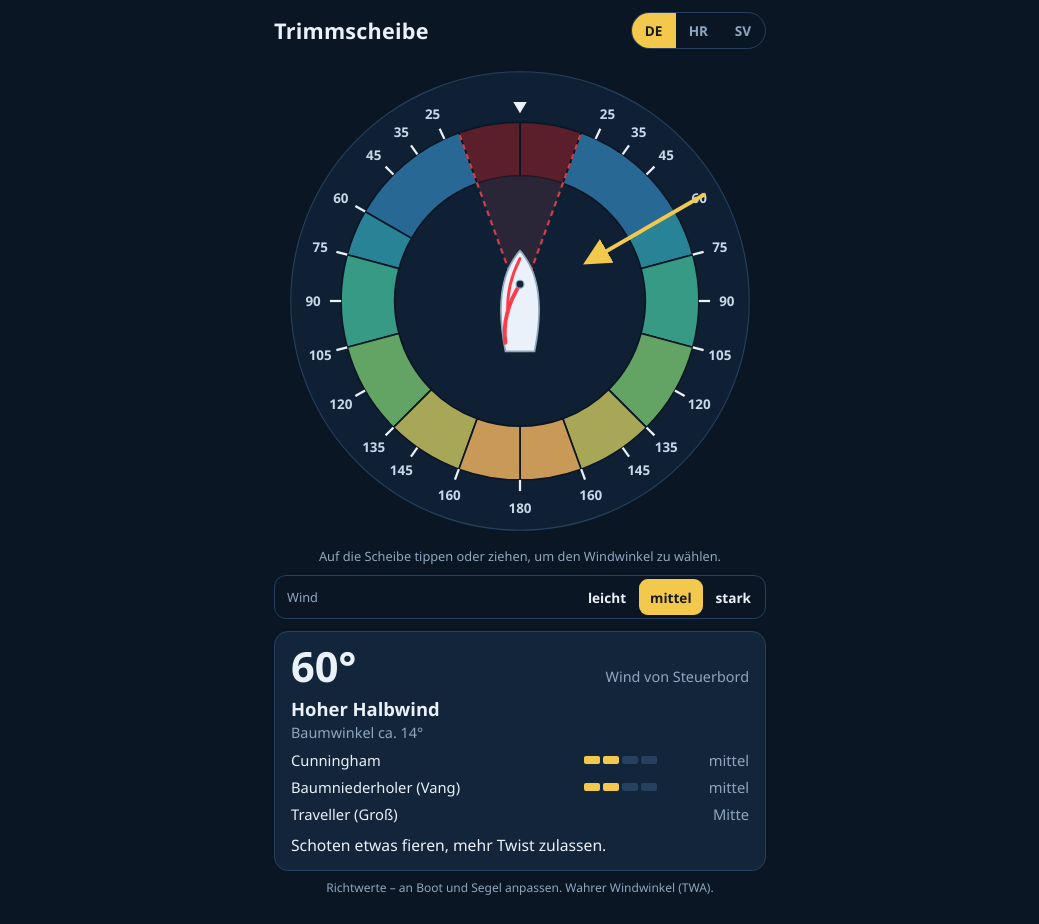
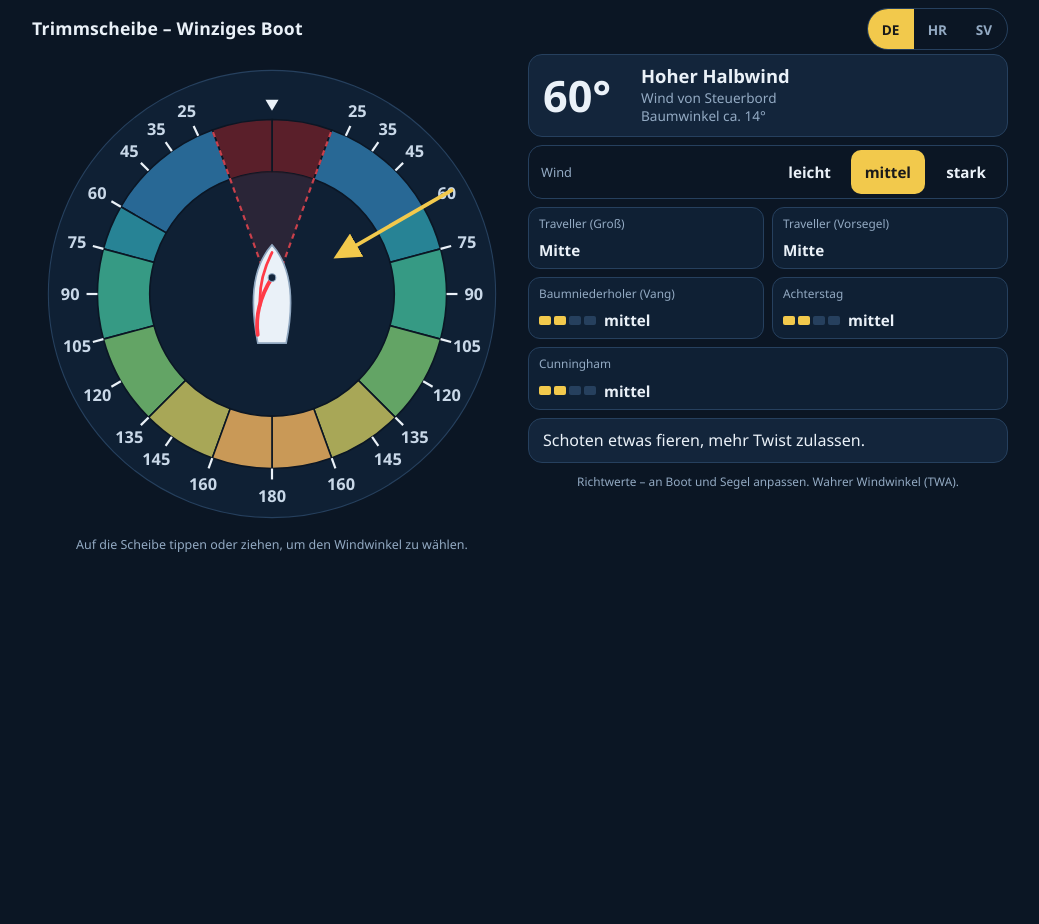
Before and after one commit to trimarinus/trimdisk, a plain HTML site: page index.html in a window 1280 px wide. Shown: the whole page, without its empty margins (120-1159 px from the left). After the commit the page ends 800 px from the top, so only its background shows below. Drawn offline with Linux system fonts and the light colour scheme.

Commit message:
Add files via upload

```diff
--- a/index.html
+++ b/index.html
@@ -2,56 +2,73 @@
 <html lang="de">
 <head>
 <meta charset="utf-8">
-<title>Trimmscheibe</title>
+<title>Trimmscheibe – Winziges Boot</title>
 <meta name="viewport" content="width=device-width, initial-scale=1, viewport-fit=cover">
 <meta name="apple-mobile-web-app-capable" content="yes">
 <meta name="mobile-web-app-capable" content="yes">
 <meta name="theme-color" content="#0b1624">
+<link rel="manifest" href="manifest.webmanifest">
+<link rel="apple-touch-icon" href="icon-180.png">
+<meta name="apple-mobile-web-app-title" content="Trim-disk">
+<meta name="apple-mobile-web-app-status-bar-style" content="black-translucent">
 <style>
 :root{
-  --bg:#0b1624; --panel:#13253b; --line:#26405e; --text:#eaf1f8; --mute:#8fa6bf;
-  --wind:#f2c94c; --nogo:#c9404b; --nogo-bg:#5a1f2a;
-  --z1:#2b6f9e; --z2:#2a8c9e; --z3:#3aa58b; --z4:#6bb06a; --z5:#b5b35a; --z6:#d9a45a;
+  --bg:#0b1624; --panel:#13253b; --inset:#0f2034; --line:#26405e; --text:#eaf1f8; --mute:#93aac3;
+  --wind:#f2c94c;
 }
 *{box-sizing:border-box;-webkit-tap-highlight-color:transparent}
-html,body{margin:0;background:var(--bg);color:var(--text);
+html{-webkit-text-size-adjust:100%;text-size-adjust:100%}
+html,body{margin:0;background:var(--bg);color:var(--text);overscroll-behavior:none;
   font-family:"Avenir Next","Segoe UI",Roboto,system-ui,sans-serif}
-body{padding:max(12px,env(safe-area-inset-top)) 14px max(16px,env(safe-area-inset-bottom));
-  max-width:520px;margin:0 auto;-webkit-user-select:none;user-select:none}
-header{display:flex;align-items:center;justify-content:space-between;gap:10px;margin-bottom:6px}
-h1{font-size:1.35rem;margin:0;font-weight:700;letter-spacing:.01em}
+body{padding:max(8px,env(safe-area-inset-top)) max(12px,env(safe-area-inset-right)) max(14px,env(safe-area-inset-bottom)) max(12px,env(safe-area-inset-left));
+  max-width:520px;margin:0 auto;-webkit-user-select:none;user-select:none;touch-action:manipulation}
+header{display:flex;align-items:center;justify-content:space-between;gap:10px;margin-bottom:4px}
+h1{font-size:1.1rem;line-height:1.2;margin:0;font-weight:700;letter-spacing:.01em;min-width:0}
 .langs{display:flex;border:1px solid var(--line);border-radius:999px;overflow:hidden}
-.langs button{background:none;border:0;color:var(--mute);font:inherit;font-weight:600;font-size:.85rem;
-  padding:8px 13px;min-width:44px;cursor:pointer}
+.langs button{background:none;border:0;color:var(--mute);font:inherit;font-weight:700;font-size:.85rem;
+  padding:0 14px;min-width:46px;min-height:40px;cursor:pointer}
 .langs button[aria-pressed="true"]{background:var(--wind);color:#1a1a1a}
-#disc{width:100%;height:auto;display:block;touch-action:none;cursor:pointer}
-.hint{color:var(--mute);font-size:.8rem;text-align:center;margin:0 0 10px}
-.card{background:var(--panel);border:1px solid var(--line);border-radius:14px;padding:14px 16px}
-.top{display:flex;align-items:baseline;justify-content:space-between;gap:10px}
-.deg{font-size:2.6rem;font-weight:700;line-height:1;font-variant-numeric:tabular-nums}
-.side{color:var(--mute);font-size:.9rem;text-align:right}
-.zone{font-size:1.15rem;font-weight:700;margin:8px 0 2px}
-.boom{color:var(--mute);font-size:.9rem;margin-bottom:8px}
-.ctl{display:flex;flex-wrap:wrap;gap:8px;margin:0 0 12px}
-.seg{display:flex;align-items:center;gap:2px;border:1px solid var(--line);border-radius:12px;padding:3px 3px 3px 12px;flex:1 1 220px}
+
+#disc{display:block;width:min(100%,58vh);width:min(100%,58svh);height:auto;margin:0 auto;touch-action:none;cursor:pointer}
+.hint{color:var(--mute);font-size:.78rem;text-align:center;margin:2px 0 8px}
+.hint.off{visibility:hidden}
+
+.card{background:var(--panel);border:1px solid var(--line);border-radius:14px;padding:10px 14px}
+.status{display:flex;align-items:center;gap:14px}
+.deg{font-size:2.7rem;font-weight:800;line-height:1;font-variant-numeric:tabular-nums;min-width:3.4ch}
+.meta{min-width:0}
+.zone{font-size:1.15rem;font-weight:700;line-height:1.2}
+.sub{color:var(--mute);font-size:.85rem;line-height:1.35;margin-top:2px}
+.sub span{display:block}
+
+.ctl{margin:8px 0}
+.seg{display:flex;align-items:center;gap:4px;border:1px solid var(--line);border-radius:14px;padding:4px 4px 4px 12px}
 .seg .lb{color:var(--mute);font-size:.8rem;margin-right:auto}
-.seg button{background:none;border:0;color:var(--text);font:inherit;font-size:.85rem;font-weight:600;padding:8px 11px;border-radius:9px;min-height:36px;cursor:pointer}
+.seg button{background:none;border:0;color:var(--text);font:inherit;font-size:.95rem;font-weight:700;
+  padding:0 14px;min-height:44px;min-width:74px;border-radius:10px;cursor:pointer}
 .seg button[aria-pressed="true"]{background:var(--wind);color:#1a1a1a}
-.row .tw{width:auto}
-.row{display:flex;align-items:center;gap:10px;margin:7px 0;font-size:.92rem}
-.row .n{flex:1}
+
+#trim{display:grid;grid-template-columns:1fr 1fr;gap:8px;margin-bottom:8px}
+.cell{background:var(--inset);border:1px solid var(--line);border-radius:12px;padding:8px 10px;min-width:0}
+.cell:last-child:nth-child(odd){grid-column:1/-1}
+.cell .n{display:block;color:var(--mute);font-size:.74rem;line-height:1.2;min-height:1.8em}
+.cell .b{display:flex;align-items:center;flex-wrap:wrap;gap:4px 8px;margin-top:3px}
 .meter{display:flex;gap:3px}
-.meter i{width:16px;height:8px;border-radius:2px;background:#26405e}
+.meter i{width:12px;height:9px;border-radius:2px;background:#26405e}
 .meter i.on{background:var(--wind)}
-.row .v{width:5.6em;text-align:right;color:var(--mute)}
-.tip{margin-top:10px !important;font-size:.98rem;line-height:1.45;margin:0}
-.chips{display:grid;grid-template-columns:repeat(6,1fr);gap:7px;margin:12px 0}
-.chips button{background:var(--panel);border:1px solid var(--line);color:var(--text);border-radius:10px;
-  font:inherit;font-weight:600;font-size:.95rem;padding:11px 0;cursor:pointer;font-variant-numeric:tabular-nums}
-.chips button[aria-pressed="true"]{background:var(--wind);border-color:var(--wind);color:#1a1a1a}
-.chips button.ng{color:#ff8f98}
-.foot{color:var(--mute);font-size:.75rem;text-align:center;margin-top:8px}
+.cell .v{font-size:.95rem;font-weight:700}
+
+.tip{font-size:1rem;line-height:1.45;margin:0}
+.foot{color:var(--mute);font-size:.74rem;text-align:center;margin:10px 0 0}
 button:focus-visible{outline:2px solid var(--wind);outline-offset:2px}
+
+/* Querformat / breite Bildschirme: Scheibe links, Werte rechts */
+@media (min-aspect-ratio:1/1) and (min-width:560px){
+  body{max-width:1000px}
+  .layout{display:grid;grid-template-columns:minmax(0,1fr) minmax(0,1fr);gap:16px;align-items:start}
+  .left{position:sticky;top:0}
+  #disc{width:min(100%,calc(100vh - 96px));width:min(100%,calc(100svh - 96px))}
+}
 </style>
 </head>
 <body>
@@ -61,7 +78,8 @@ button:focus-visible{outline:2px solid var(--wind);outline-offset:2px}
     <button data-l="de">DE</button><button data-l="hr">HR</button><button data-l="sv">SV</button>
   </div>
 </header>
-
+<div class="layout">
+<div class="left">
 <svg id="disc" viewBox="0 0 440 440" role="img" aria-label="Trimmscheibe">
   <defs>
     <marker id="arr" viewBox="0 0 10 10" refX="8" refY="5" markerWidth="7" markerHeight="7" orient="auto-start-reverse">
@@ -75,21 +93,21 @@ button:focus-visible{outline:2px solid var(--wind);outline-offset:2px}
   <g id="boat"></g>
 </svg>
 <p class="hint" id="hint"></p>
-
+</div>
+<div class="right">
+<div class="card status" aria-live="polite">
+  <div class="deg" id="deg"></div>
+  <div class="meta">
+    <div class="zone" id="zone"></div>
+    <div class="sub"><span id="side"></span><span id="boom"></span></div>
+  </div>
+</div>
 <div class="ctl"><div class="seg" id="segW"></div></div>
-
-<div class="card" aria-live="polite">
-  <div class="top">
-    <div class="deg" id="deg"></div>
-    <div class="side" id="side"></div>
-  </div>
-  <div class="zone" id="zone"></div>
-  <div class="boom" id="boom"></div>
-  <div id="trim"></div>
-  <p class="tip" id="tip"></p>
+<div id="trim"></div>
+<div class="card"><p class="tip" id="tip"></p></div>
+<p class="foot" id="foot"></p>
 </div>
-
-<p class="foot" id="foot"></p>
+</div>
 
 <script>
 (function(){
@@ -113,10 +131,10 @@ var BOOM=[[20,2],[25,3],[35,5],[45,7],[60,14],[75,24],[90,34],[105,44],[120,54],
 
 var T={
 de:{
- title:"Trimmscheibe", hint:"Auf die Scheibe tippen oder ziehen, um den Windwinkel zu wählen.",
+ title:"Trimmscheibe – Winziges Boot", hint:"Auf die Scheibe tippen oder ziehen, um den Windwinkel zu wählen.",
  wind:"Wind von", stbd:"Steuerbord", port:"Backbord", boom:"Baumwinkel ca.", none:"Segel killen",
  foot:"Richtwerte – an Boot und Segel anpassen. Wahrer Windwinkel (TWA).",
- cu:"Cunningham", vg:"Baumniederholer (Vang)", lv:["lose","leicht","mittel","fest","sehr fest"], tv:"Traveller (Groß)", tw:["Luv","Mitte","Lee"], tn:"Schot regelt", wl:"Wind", wv:["leicht","mittel","stark"],
+ cu:"Cunningham", vg:"Baumniederholer (Vang)", bs:"Achterstag", lv:["lose","leicht","mittel","fest","sehr fest"], tv:"Traveller (Groß)", tw:["Luv","Mitte","Lee"], tn:"Schot regelt", kv:"Traveller (Vorsegel)", kw:["vorn","Mitte","achtern"], kb:"ausgebaumt", wl:"Wind", wv:["leicht","mittel","stark"],
  nogo:"No-Go-Zone (unter 20°)", z1:"Am Wind", z2:"Hoher Halbwind", z3:"Halbwind", z4:"Raumwind", z5:"Raumschots", z6:"Vorwind",
  t_nogo:"Segel killen, kein Vortrieb. Mindestens auf 20° abfallen.",
  t_z1:"Schoten dicht, Großbaum nahe mittschiffs. Fock dicht. Windfäden am Achterliek sollen gerade nach achtern wehen.",
@@ -126,10 +144,10 @@ de:{
  t_z5:"Großbaum weit offen, Gennaker möglich. Auf Patenthalse achten.",
  t_z6:"Schmetterling (Groß und Fock auf gegenüberliegenden Seiten) oder Gennaker. Bullenstander setzen."},
 hr:{
- title:"Trim-disk", hint:"Dodirni ili povuci po disku za odabir kuta vjetra.",
+ title:"Trim-disk – Malešan brod", hint:"Dodirni ili povuci po disku za odabir kuta vjetra.",
  wind:"Vjetar s", stbd:"desnog boka", port:"lijevog boka", boom:"Kut boma oko", none:"jedra lepršaju",
  foot:"Orijentacijske vrijednosti – prilagodi brodu i jedrima. Pravi kut vjetra (TWA).",
- cu:"Cunningham", vg:"Vang", lv:["opušteno","lagano","srednje","čvrsto","vrlo čvrsto"], tv:"Traveler (glavno jedro)", tw:["prema vjetru","sredina","prema zavjetrini"], tn:"škota regulira", wl:"Vjetar", wv:["slab","umjeren","jak"],
+ cu:"Cunningham", vg:"Vang", bs:"Krmeni štraj", lv:["opušteno","lagano","srednje","čvrsto","vrlo čvrsto"], tv:"Traveler (glavno jedro)", tw:["prema vjetru","sredina","prema zavjetrini"], tn:"škota regulira", kv:"Klizač (flok)", kw:["naprijed","sredina","prema krmi"], kb:"na tangunu", wl:"Vjetar", wv:["slab","umjeren","jak"],
  nogo:"No-go zona (ispod 20°)", z1:"U orcu", z2:"Uski poluvjetar", z3:"Poluvjetar", z4:"Široki poluvjetar", z5:"Kosi krmeni vjetar", z6:"Krmeni vjetar",
  t_nogo:"Jedra lepršaju, nema pogona. Okreni od vjetra na najmanje 20°.",
  t_z1:"Škote zategnute, glavno jedro gotovo u osi broda. Flok zategnut. Vunići na zadnjem rubu glavnog jedra trebaju ići ravno prema krmi.",
@@ -139,10 +157,10 @@ hr:{
  t_z5:"Glavno jedro daleko otvoreno, moguć gennaker. Pazi na nehotični okret krmom.",
  t_z6:"Leptir (glavno jedro i flok na suprotnim stranama) ili gennaker. Postavi preventer."},
 sv:{
- title:"Trimskiva", hint:"Tryck eller dra på skivan för att välja vindvinkel.",
+ title:"Trimskiva – Pyttelilla båten", hint:"Tryck eller dra på skivan för att välja vindvinkel.",
  wind:"Vind från", stbd:"styrbord", port:"babord", boom:"Bomvinkel ca", none:"seglet fladdrar",
  foot:"Riktvärden – anpassa efter båt och segel. Verklig vindvinkel (TWA).",
- cu:"Cunningham", vg:"Bomnedhalare (Vang)", lv:["löst","lätt","medel","hårt","mycket hårt"], tv:"Travare (storsegel)", tw:["Lovart","Mitten","Lä"], tn:"skotet styr", wl:"Vind", wv:["svag","måttlig","kraftig"],
+ cu:"Cunningham", vg:"Bomnedhalare (Vang)", bs:"Akterstag", lv:["löst","lätt","medel","hårt","mycket hårt"], tv:"Travare (storsegel)", tw:["Lovart","Mitten","Lä"], tn:"skotet styr", kv:"Skotvagn (försegel)", kw:["fram","mitten","akter"], kb:"utbommad", wl:"Vind", wv:["svag","måttlig","kraftig"],
  nogo:"No-go-zon (under 20°)", z1:"Bidevind", z2:"Hård halvvind", z3:"Halvvind", z4:"Slör", z5:"Hård slör", z6:"Läns",
  t_nogo:"Seglet fladdrar, ingen framdrift. Fall av till minst 20°.",
  t_z1:"Skotar hårt, storseglet nästan midskepps. Förseglet hårt. Vindstrimmor i akterliket ska blåsa rakt akterut.",
@@ -156,7 +174,10 @@ sv:{
 /* Richtwerte je Zone und Windstärke (leicht, mittel, stark) */
 var CU={nogo:[0,0,0],z1:[1,2,4],z2:[1,2,3],z3:[0,1,3],z4:[0,1,2],z5:[0,0,2],z6:[0,0,1]};
 var VG={nogo:[0,0,0],z1:[0,1,2],z2:[1,2,3],z3:[2,3,4],z4:[2,3,4],z5:[3,4,4],z6:[3,4,4]};
+var BS={nogo:[0,0,0],z1:[1,3,4],z2:[1,2,3],z3:[0,1,3],z4:[0,1,2],z5:[0,0,2],z6:[0,0,1]};
 var TR={nogo:[-1,-1,-1],z1:[0,1,2],z2:[1,1,2],z3:[1,1,2],z4:[-1,-1,-1],z5:[-1,-1,-1],z6:[-1,-1,-1]};
+/* Vorsegel-Schlitten: 0 vorn, 1 Mitte, 2 achtern; -1 entfällt, -2 ausgebaumt */
+var KL={nogo:[-1,-1,-1],z1:[0,1,2],z2:[0,1,2],z3:[0,0,1],z4:[0,0,1],z5:[0,0,1],z6:[-2,-2,-2]};
 var BO={z1:[-2,0,4],z2:[0,0,3],z3:[0,0,3]};
 var wind=1;
 function trimOff(z){
@@ -201,7 +222,7 @@ var ng=el("path",{d:"M220 220L"+f(P(112,NOGO,-1))+"A112 112 0 0 1 "+f(P(112,NOGO
     var a=P(160,d,s), b=P(170,d,s), t=P(185,d,s);
     var bad=d<NOGO;
     el("line",{x1:a[0],y1:a[1],x2:b[0],y2:b[1],stroke:bad?"#ff8f98":"#eaf1f8","stroke-width":2},ticks);
-    var tx=el("text",{x:t[0],y:t[1],"text-anchor":"middle","dominant-baseline":"central","font-size":12,
+    var tx=el("text",{x:t[0],y:t[1],"text-anchor":"middle","dominant-baseline":"central","font-size":15,
       "font-weight":600,fill:bad?"#ff8f98":"#c9d8e8","font-family":"inherit"},ticks);
     tx.textContent=d;
   });
@@ -267,15 +288,19 @@ function draw(){
   zn.style.color=z.k==="nogo"?"#ff8f98":"#eaf1f8";
   document.getElementById("boom").textContent=t<NOGO?L2.none:(L2.boom+" "+Math.round(al)+"°");
   document.getElementById("tip").textContent=L2["t_"+z.k];
-  var vgv=VG[z.k][wind];
   var tr=document.getElementById("trim"), h="";
-  [[L2.cu,CU[z.k][wind]],[L2.vg,vgv]].forEach(function(x){
-    h+='<div class="row"><span class="n">'+x[0]+'</span><span class="meter">';
-    for(var i=0;i<4;i++) h+='<i'+(i<x[1]?' class="on"':'')+'></i>';
-    h+='</span><span class="v">'+L2.lv[x[1]]+'</span></div>';
-  });
-  var ti=TR[z.k][wind];
-  h+='<div class="row"><span class="n">'+L2.tv+'</span><span class="v tw">'+(ti<0?L2.tn:L2.tw[ti])+'</span></div>';
+  function txt(label,val){return '<div class="cell"><span class="n">'+label+'</span><span class="b"><span class="v">'+val+'</span></span></div>';}
+  function mtr(label,lv){
+    var m='<div class="cell"><span class="n">'+label+'</span><span class="b"><span class="meter">';
+    for(var i=0;i<4;i++) m+='<i'+(i<lv?' class="on"':'')+'></i>';
+    return m+'</span><span class="v">'+L2.lv[lv]+'</span></span></div>';
+  }
+  var ti=TR[z.k][wind], ki=KL[z.k][wind];
+  h+=txt(L2.tv,ti<0?L2.tn:L2.tw[ti]);                                   /* Traveller (Groß) */
+  h+=txt(L2.kv,ki>=0?L2.kw[ki]:(ki===-2?L2.kb:"–"));                    /* Schlitten Vorsegel */
+  h+=mtr(L2.vg,VG[z.k][wind]);                                          /* Vang */
+  h+=mtr(L2.bs,BS[z.k][wind]);                                          /* Achterstag */
+  h+=mtr(L2.cu,CU[z.k][wind]);                                          /* Cunningham */
   tr.innerHTML=h;
 }
 
@@ -313,6 +338,7 @@ document.querySelectorAll(".langs button").forEach(function(b){
 
 /* Zeigen / Ziehen auf der Scheibe */
 var svg=document.getElementById("disc"), drag=false;
+var lastZone=null;
 function pick(e){
   var r=svg.getBoundingClientRect();
   var dx=e.clientX-(r.left+r.width/2), dy=e.clientY-(r.top+r.height/2);
@@ -320,9 +346,11 @@ function pick(e){
   var ang=Math.atan2(dx,-dy)*180/Math.PI;
   side=dx>=0?1:-1;
   twa=Math.max(0,Math.min(180,Math.round(Math.abs(ang))));
+  var zk=zoneOf(twa).k;
+  if(zk!==lastZone){lastZone=zk;try{if(navigator.vibrate)navigator.vibrate(12);}catch(x){}}
   draw();
 }
-svg.addEventListener("pointerdown",function(e){drag=true;try{svg.setPointerCapture(e.pointerId);}catch(x){}pick(e);});
+svg.addEventListener("pointerdown",function(e){drag=true;document.getElementById("hint").classList.add("off");try{svg.setPointerCapture(e.pointerId);}catch(x){}pick(e);});
 svg.addEventListener("pointermove",function(e){if(drag)pick(e);});
 svg.addEventListener("pointerup",function(){drag=false;});
 svg.addEventListener("pointercancel",function(){drag=false;});
@@ -330,5 +358,10 @@ svg.addEventListener("pointercancel",function(){drag=false;});
 setLang(lang);
 })();
 </script>
+<script>
+if("serviceWorker" in navigator&&location.protocol.indexOf("http")===0){
+  window.addEventListener("load",function(){navigator.serviceWorker.register("sw.js").catch(function(){});});
+}
+</script>
 </body>
 </html>
--- a/sw.js
+++ b/sw.js
@@ -1,6 +1,6 @@
 /* Service Worker: legt die App beim ersten Öffnen im Cache ab, danach läuft sie ohne Internet.
    Bei Änderungen an index.html: VERSION erhöhen, damit Nutzer die neue Fassung bekommen. */
-var VERSION = "trimdisk-v2";
+var VERSION = "trimdisk-2026-11-19-naslov3";
 var FILES = ["./", "./index.html", "./manifest.webmanifest", "./icon-180.png", "./icon-192.png", "./icon-512.png", "./icon-maskable-512.png"];
 
 self.addEventListener("install", function (e) {
```
Also changed, not shown: manifest.webmanifest.
